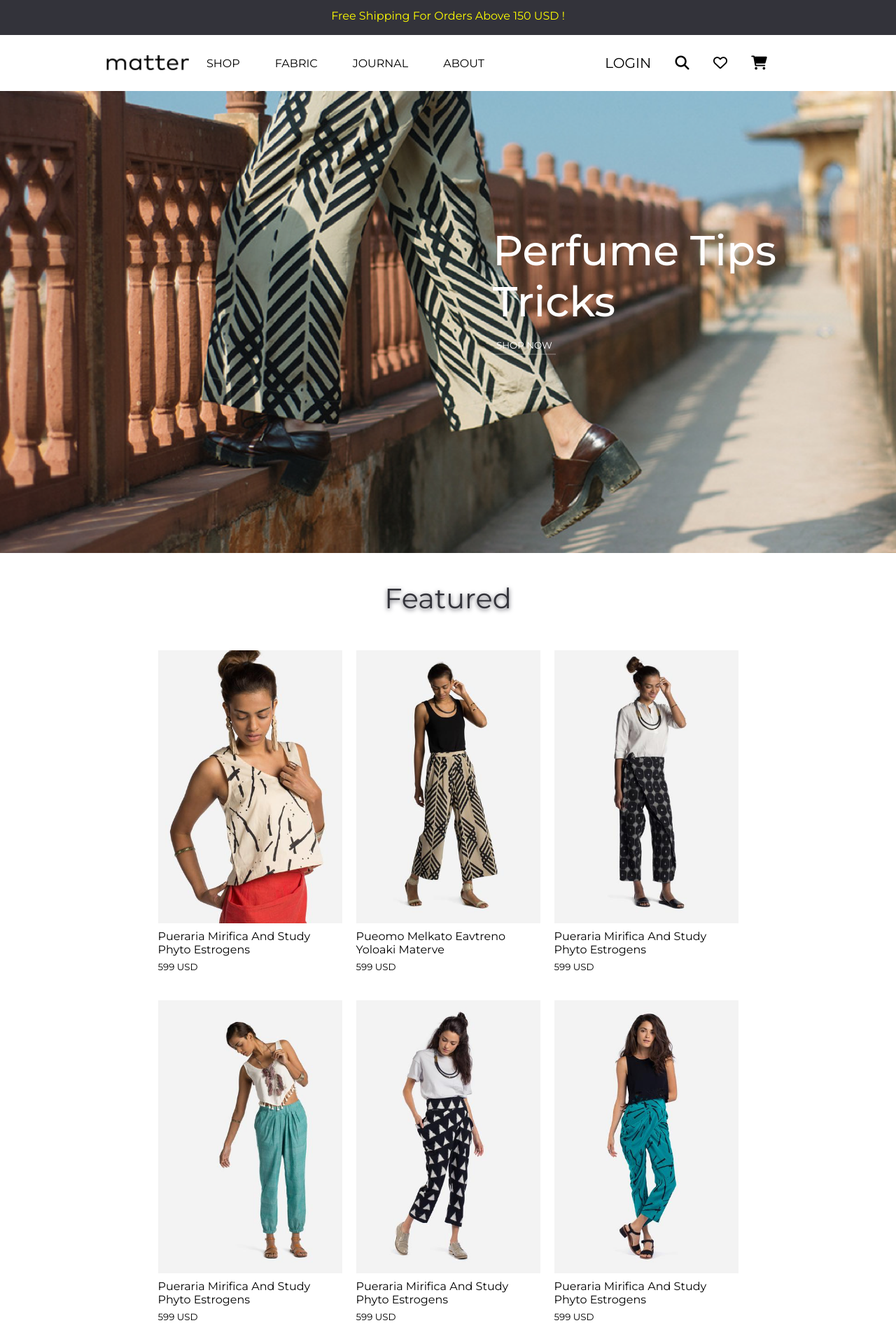
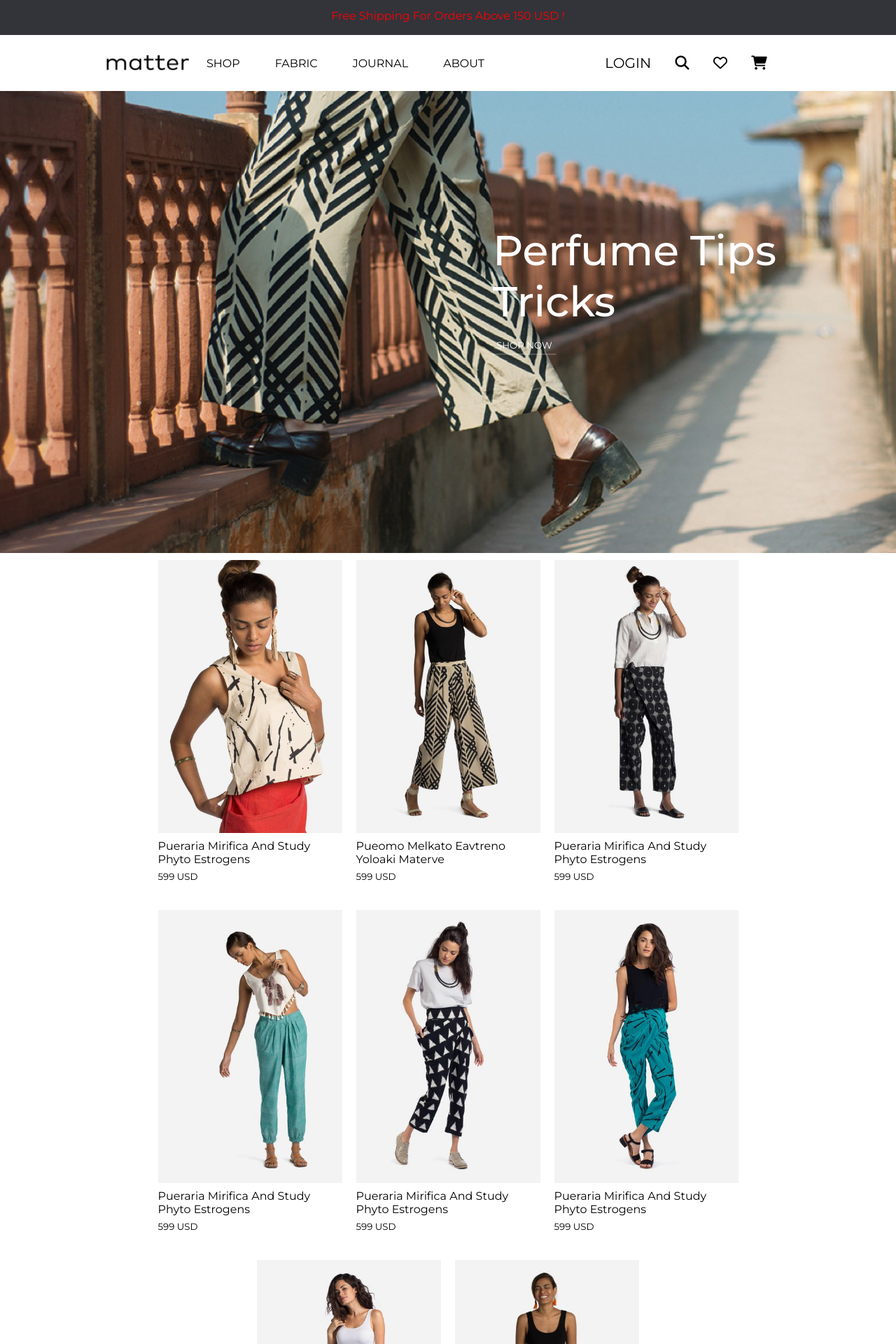
Before and after one commit to EmadNazzal/ecommerce-app, a React (Create React App) app: page / in a window 1280 px wide. Shown: the top 1920 px of the page at 70% size. Built offline with nearby package versions, Linux system fonts and the light colour scheme; no server answers.

Commit message:
added the appearls page. not set

```diff
--- a/src/index.js
+++ b/src/index.js
@@ -2,6 +2,7 @@
 import ReactDOM from "react-dom/client";
 import "./index.css";
 import App from "./App";
+import Appearls from "./views/Appearls";
 
 const root = ReactDOM.createRoot(document.getElementById("root"));
-root.render(<App />);
+root.render(<Appearls />);
--- /dev/null
+++ b/src/views/Appearls.js
@@ -0,0 +1,23 @@
+import React from "react";
+import Advertisment from "../components/Advertisment/Advertisment";
+import Footer from "../components/Footer/Footer";
+import NavBar from "../components/NavBar/NavBar";
+import LandingSection from "../components/LandingSection/LandingSection";
+import Products from "../components/Featured/Products";
+
+const Appearls = () => {
+  return (
+    <div>
+      <Advertisment title="Free Shipping For Orders Above 150 USD ! " />
+      <NavBar />
+      <LandingSection />
+      <div className="productsAndFilterContainer">
+        <Products />
+        {/*here goes the filter component */}
+      </div>
+      <Footer />
+    </div>
+  );
+};
+
+export default Appearls;
```
